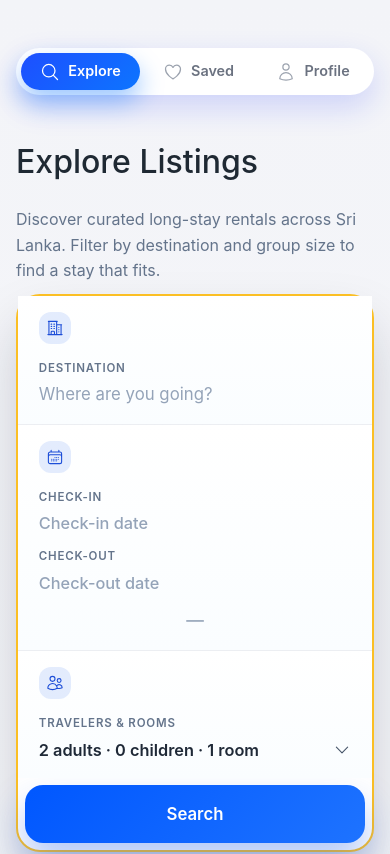
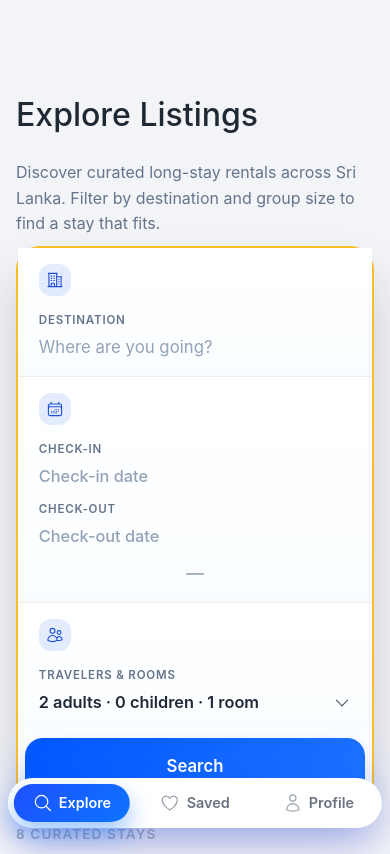
Before and after one commit to xxxGanGxxx/BODIMA, a React (Vite) app: page /explore in a window 390 px wide. Shown: the top 854 px of the page. Built offline with nearby package versions, Linux system fonts and the light colour scheme.

Commit message:
nav bar add to the bottom

```diff
--- a/src/App.css
+++ b/src/App.css
@@ -9,15 +9,9 @@
 
 .app-main {
   margin-top: 3rem;
+  padding-bottom: 6.5rem;
 }
 
-.page {
-  padding: 0;
-  background: transparent;
-  box-shadow: none;
-  border-radius: 0;
-  text-align: left;
-}
 
 .page h1 {
   font-size: 2rem;
--- a/src/App.jsx
+++ b/src/App.jsx
@@ -1,15 +1,14 @@
 import { Navigate, Route, Routes } from "react-router-dom";
-import NavbarWithSolidBackground from "./components/NavbarWithSolidBackground";
 import Explore from "./pages/Explore";
 import Saved from "./pages/Saved";
 import Profile from "./pages/Profile";
 import ListingDetails from "./pages/ListingDetails";
+import NavbarWithSolidBackground from "./components/NavbarWithSolidBackground";
 import "./App.css";
 
 function App() {
   return (
     <>
-      <NavbarWithSolidBackground />
       <main className="app-main">
         <Routes>
           <Route path="/" element={<Navigate to="/explore" replace />} />
@@ -19,6 +18,7 @@ function App() {
           <Route path="/listing/:listingId" element={<ListingDetails />} />
         </Routes>
       </main>
+      <NavbarWithSolidBackground />
     </>
   );
 }
--- a/src/components/NavbarWithSolidBackground.css
+++ b/src/components/NavbarWithSolidBackground.css
@@ -1,7 +1,12 @@
 .pill-nav-wrapper {
+  position: fixed;
+  left: 50%;
+  bottom: calc(1.25rem + env(safe-area-inset-bottom, 0px));
+  transform: translateX(-50%);
+  z-index: 80;
   display: flex;
   justify-content: center;
-  margin-top: 0rem;
+  width: min(92vw, 520px);
 }
 
 .pill-nav {
@@ -9,21 +14,24 @@
   align-items: center;
   gap: 0.5rem;
   padding: 0.4rem;
+  width: 100%;
   background-color: #ffffff;
   border-radius: 9999px;
-  box-shadow: 0 12px 30px rgba(32, 56, 255, 0.18);
+  box-shadow: 0 18px 36px rgba(32, 56, 255, 0.2);
 }
 
 .pill-nav__item {
+  flex: 1;
   display: inline-flex;
   align-items: center;
-  gap: 0.5rem;
+  justify-content: center;
+  gap: 0.4rem;
   border: none;
   background: transparent;
   color: #6b7280;
   font-size: 0.95rem;
   font-weight: 600;
-  padding: 0.65rem 1.6rem;
+  padding: 0.65rem 0.9rem;
   border-radius: 9999px;
   cursor: pointer;
   text-decoration: none;
@@ -64,14 +72,14 @@
   line-height: 1;
 }
 
-@media (max-width: 480px) {
-  .pill-nav {
-    gap: 0.25rem;
-    padding: 0.3rem;
+@media (max-width: 640px) {
+  .pill-nav-wrapper {
+    width: min(96vw, 520px);
+    bottom: calc(1rem + env(safe-area-inset-bottom, 0px));
   }
 
   .pill-nav__item {
-    padding: 0.55rem 1.2rem;
     font-size: 0.9rem;
+    padding: 0.55rem 0.75rem;
   }
 }
```
